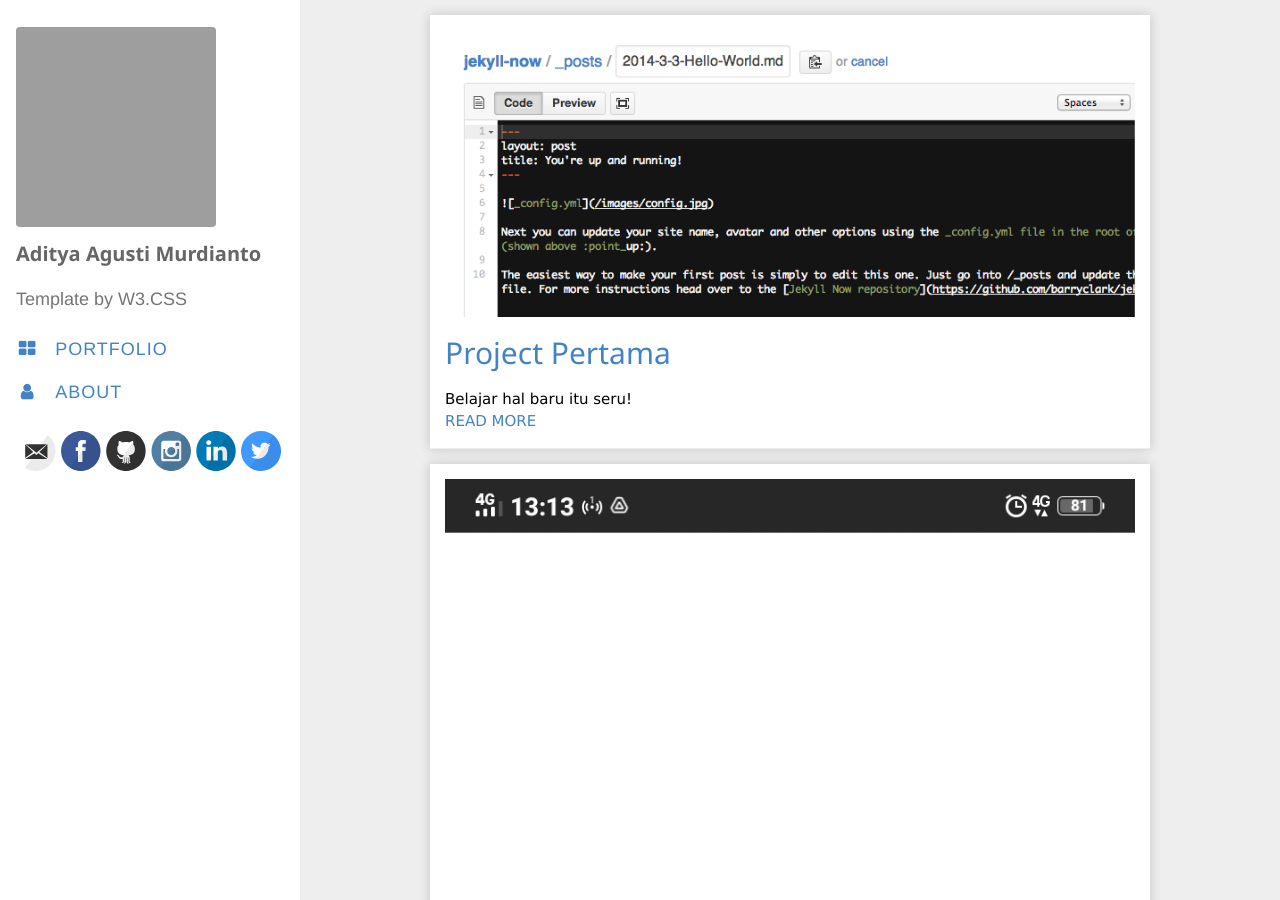
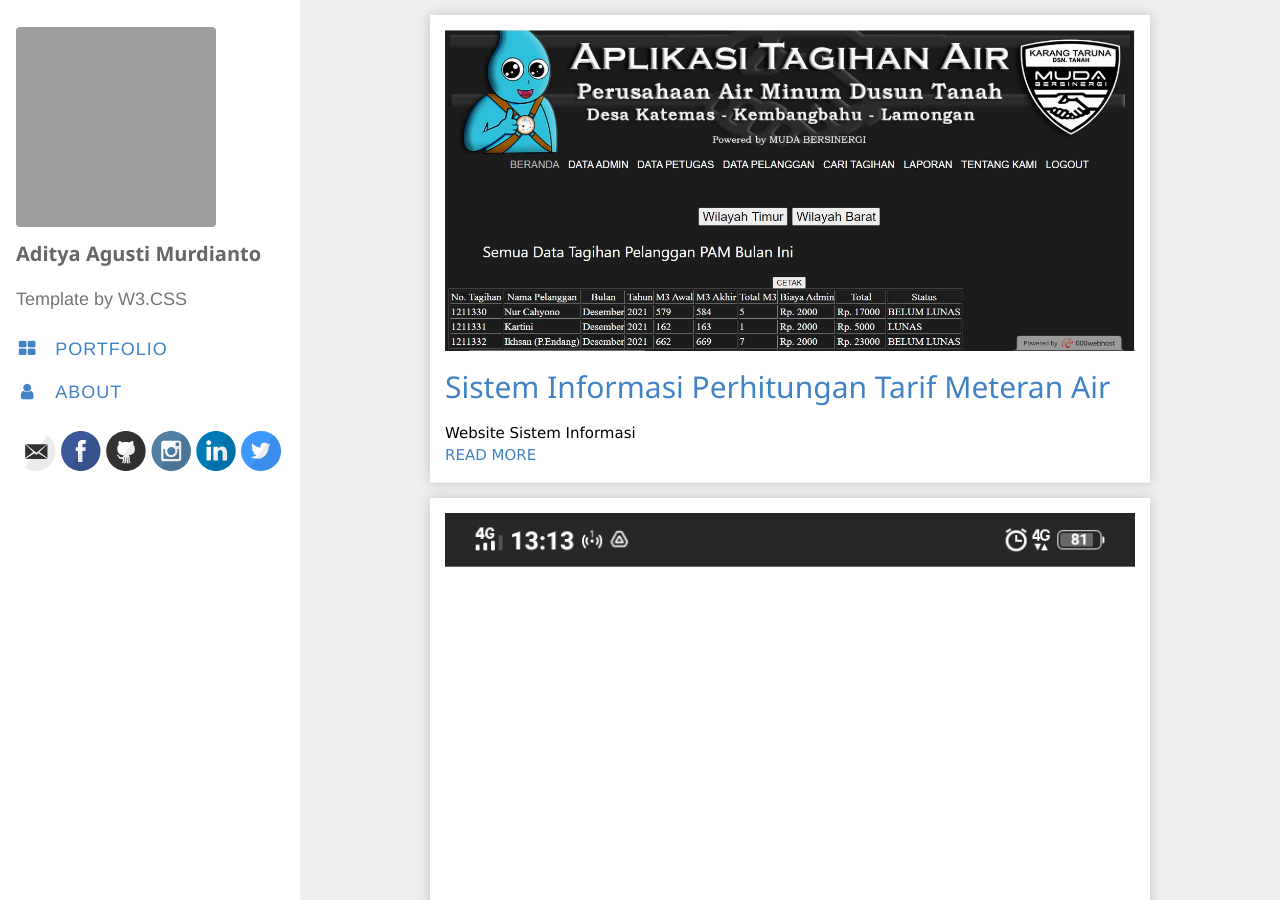
Before and after one commit to itsuga15/itsuga15.github.io, a Jekyll site: the page built from index.html, in a window 1280 px wide and 900 px high. Built offline with Jekyll 4.4.1, drawn with Linux system fonts in a browser that asks for light colours; grey boxes are pictures that could not be loaded.

Commit message:
Update 2021-12-28-Sistem-Informasi-Perhitungan-Tarif-Meteran-Air.md

```diff
--- a/_posts/2021-12-28-Sistem-Informasi-Perhitungan-Tarif-Meteran-Air.md
+++ b/_posts/2021-12-28-Sistem-Informasi-Perhitungan-Tarif-Meteran-Air.md
@@ -1,8 +1,8 @@
 ---
 layout: post
-title: Project Pertama
-cover: first-post.png
-excerpt: Belajar hal baru itu seru!
+title: Sistem Informasi Perhitungan Tarif Meteran Air
+cover: first-post.jpg
+excerpt: Website Sistem Informasi
 ---
 
 ![_config.yml]({{ site.baseurl }}/images/post1)
```
